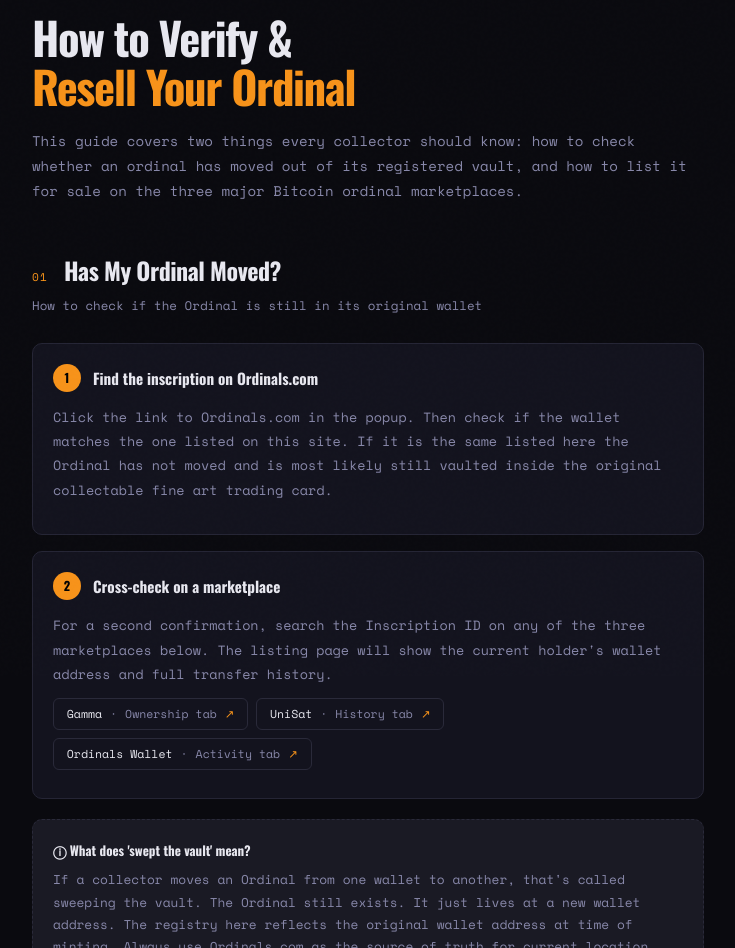
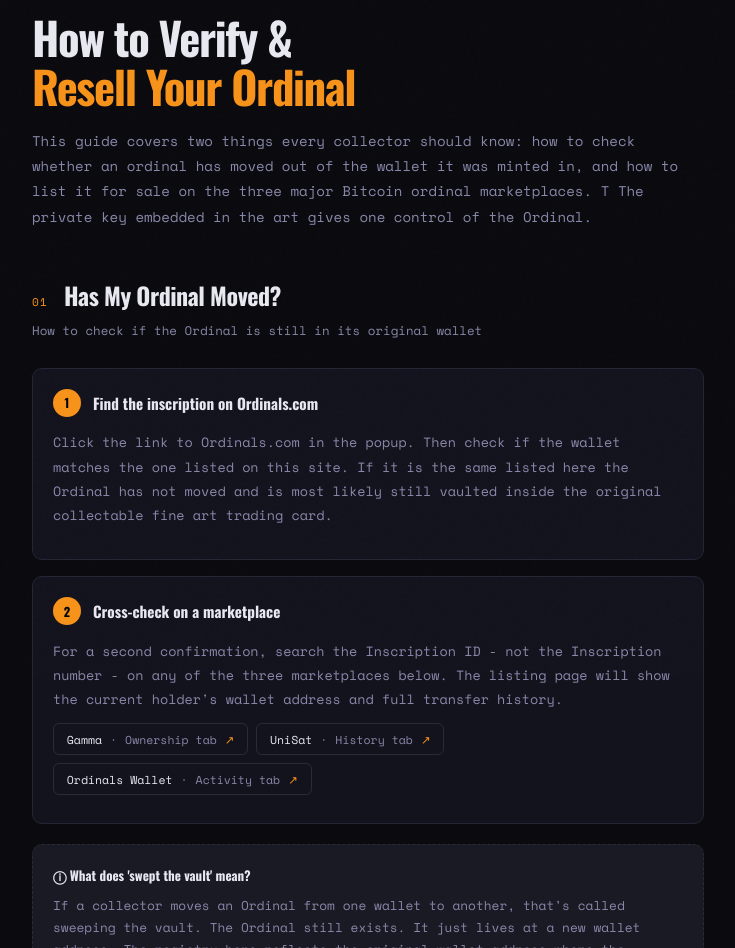
Before and after one commit to StashBitcoin-coder/ordinal-vault, a Next.js app: page /guide in a window 1280 px wide. Shown: the part 124-1072 px from the top of the page, without its empty margins (272-1007 px from the left). Built offline with nearby package versions, Linux system fonts and the light colour scheme.

Commit message:
renumber guide steps

```diff
--- a/app/guide/page.tsx
+++ b/app/guide/page.tsx
@@ -30,8 +30,9 @@ export default function GuidePage() {
           </h1>
           <p style={{ color: 'var(--text2)', fontSize: '0.88rem', lineHeight: 1.8 }}>
             This guide covers two things every collector should know:
-            how to check whether an ordinal has moved out of its registered vault,
-            and how to list it for sale on the three major Bitcoin ordinal marketplaces.
+            how to check whether an ordinal has moved out of the wallet it was minted in,
+            and how to list it for sale on the three major Bitcoin ordinal marketplaces. T
+            The private key embedded in the art gives one control of the Ordinal.
           </p>
         </div>
 
@@ -52,7 +53,7 @@ export default function GuidePage() {
 
           <StepCard step={2} title="Cross-check on a marketplace">
             <p style={bodyText}>
-              For a second confirmation, search the Inscription ID on any of the three marketplaces
+              For a second confirmation, search the Inscription ID - not the Inscription number - on any of the three marketplaces
               below. The listing page will show the current holder's wallet address and full
               transfer history.
             </p>
@@ -64,7 +65,7 @@ export default function GuidePage() {
           <InfoBox title="What does 'swept the vault' mean?">
             If a collector moves an Ordinal from one wallet to another, that's called sweeping
             the vault. The Ordinal still exists. It just lives at a new wallet address. The
-            registry here reflects the original wallet address at time of minting. Always use
+            registry here reflects the original wallet address where the Ordinal was minted. Always use
             Ordinals.com as the source of truth for current location.
           </InfoBox>
         </Section>
```
